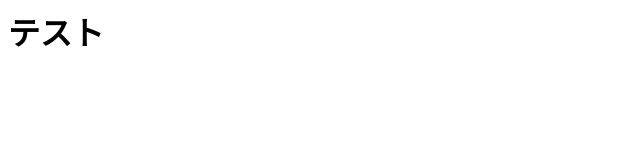
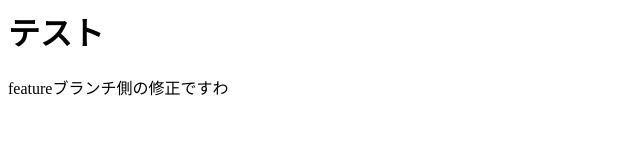
Before and after one commit to Gitomo217/git_tutorial, a plain HTML site: page index.html in a window 1280 px wide. Shown: the whole page, without its empty margins (0-640 px from the left). Drawn offline with Linux system fonts and the light colour scheme.

Commit message:
conflictを発生させよう（featureブランチ）

```diff
--- a/index.html
+++ b/index.html
@@ -1 +1,2 @@
 <h1>テスト</h1>
+<p>featureブランチ側の修正ですわ</p>
```
